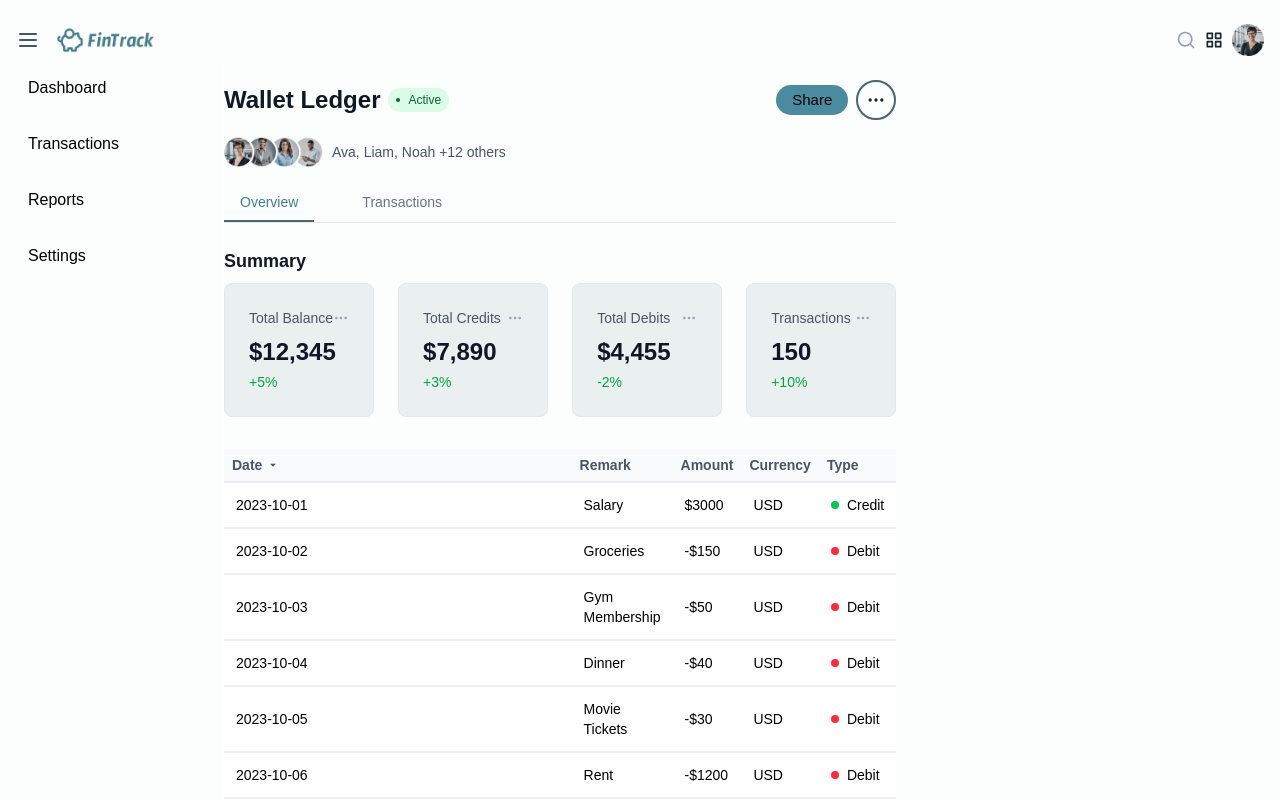
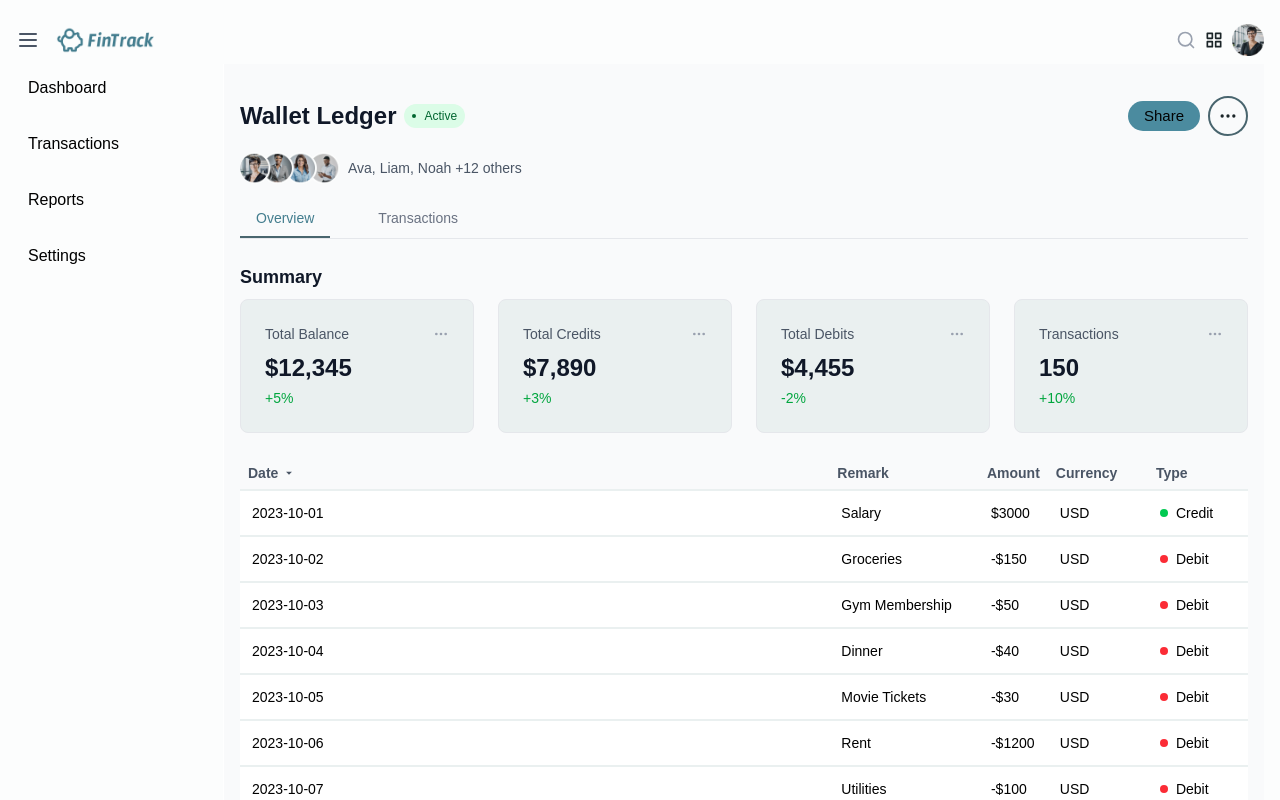
Before and after one commit to mateenOlalekan/fintrack, a Next.js app: page / in a window 1280 px wide. Shown: the top 800 px of the page. Built offline with nearby package versions, Linux system fonts and the light colour scheme.

Commit message:
Update page.tsx

```diff
--- a/src/app/page.tsx
+++ b/src/app/page.tsx
@@ -1,3 +1,4 @@
+
 'use client';
 
 import { useState, useEffect } from 'react';
@@ -20,19 +21,17 @@ export default function FullLayout() {
   }
 
   return (
-    <div className="min-h-screen w-full">
-      <div className="flex flex-col md:flex-row w-full">
+    <div className="h-screen w-full flex overflow-hidden">
       {/* Sidebar */}
-        <aside className="hidden md:block md:w-1/4 lg:w-1/5 xl:w-1/6 border-white border-r">
+      <aside className="hidden md:block md:w-1/4 lg:w-1/5 xl:w-1/6 border-r border-white">
         <Sidebar />
       </aside>
 
-        {/* Main Content */}
-        <main className=" flex flex-col  space-y-6 min-h-screen ">
+      {/* Main Content with scroll */}
+      <main className="flex-1 h-full overflow-y-auto space-y-6 p-4 max-md:p-2 bg-gray-50 custom-scroll">
         <Main />
         <Tail />
       </main>
     </div>
-    </div>
   );
 }
```
Lines whose indentation alone changed are shown as unchanged.
